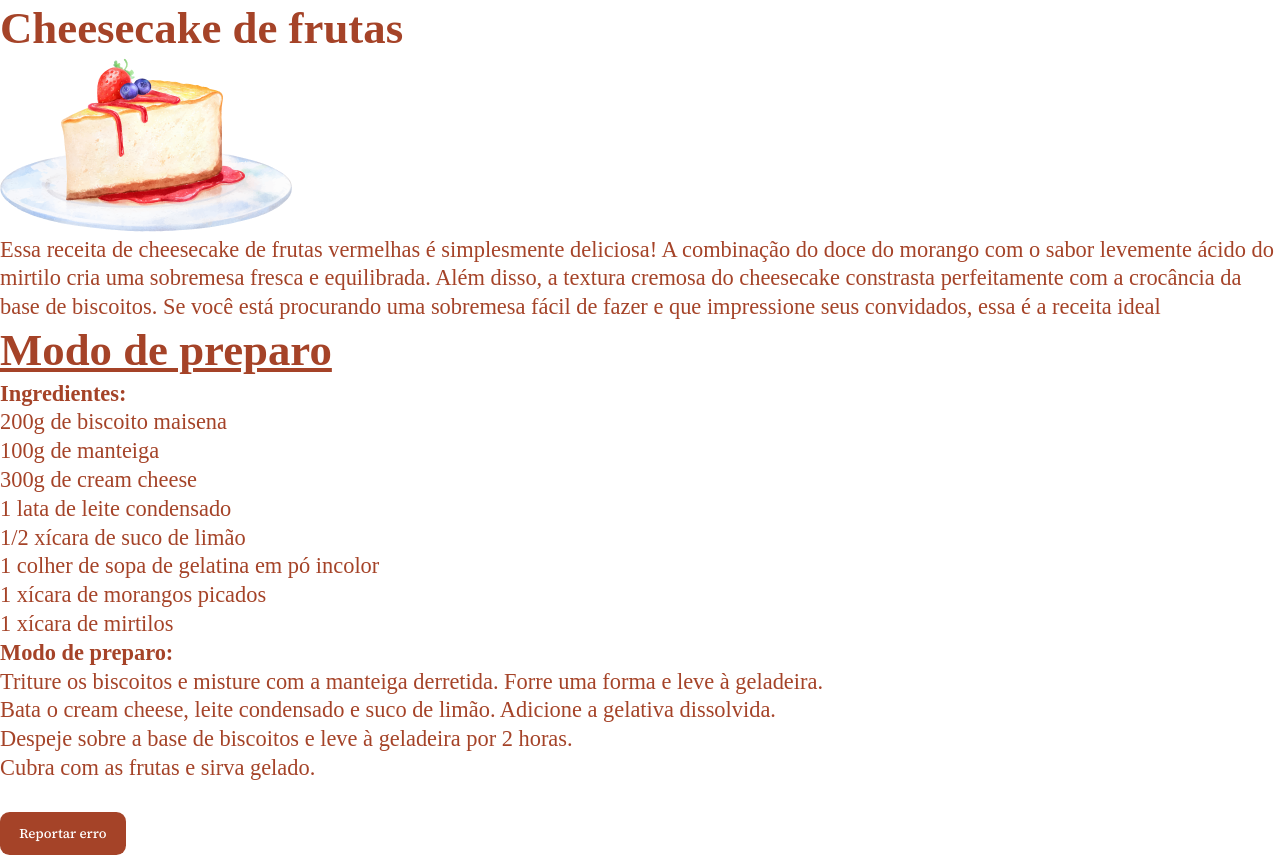
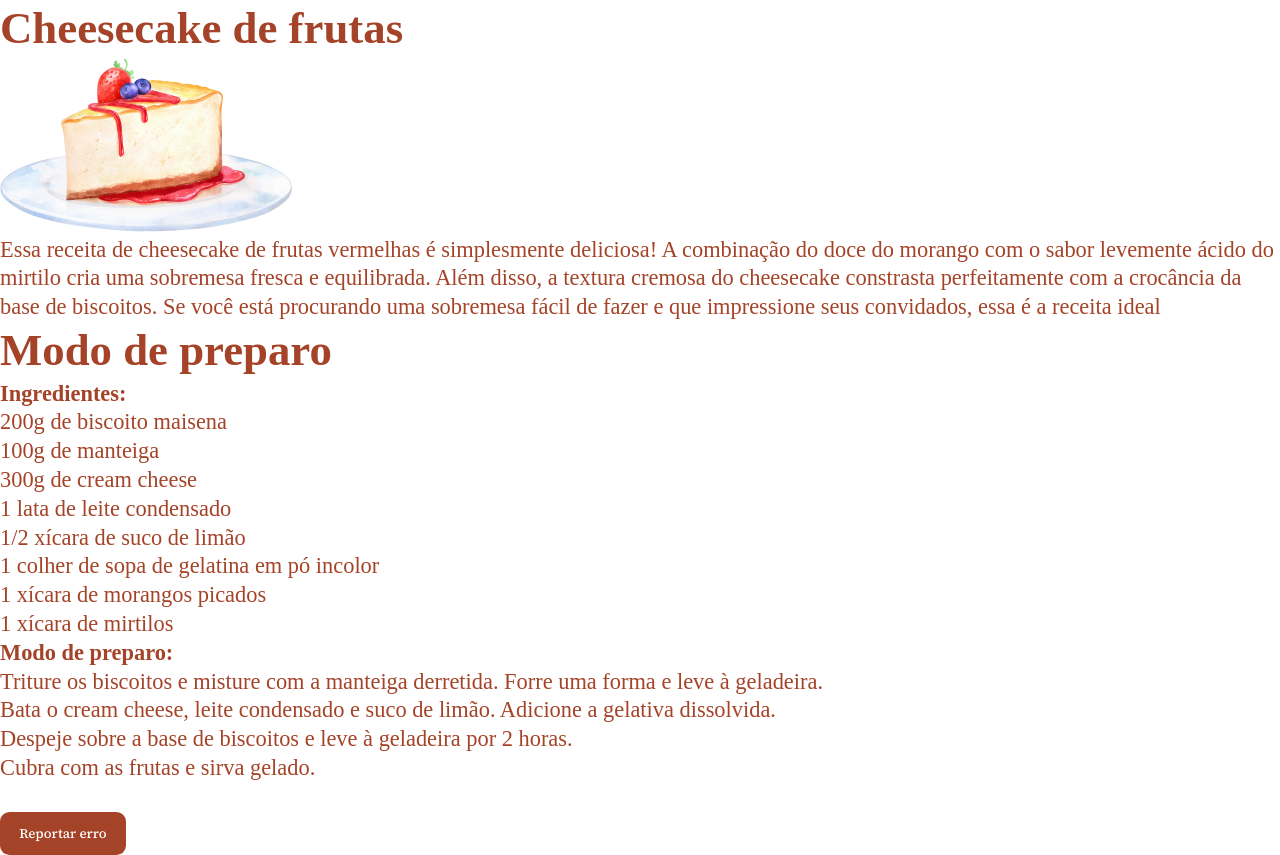
Before and after one commit to isabellamiirandam/cheesecake, a plain HTML site: page index.html in a window 1280 px wide. Drawn offline with Linux system fonts and the light colour scheme.

Commit message:
removendo text-decoration do h2

```diff
--- a/style.css
+++ b/style.css
@@ -35,10 +35,6 @@ h2 {
   line-height: 3.6rem;
 }
 
-h2 {
-  text-decoration: underline;
-}
-
 p,
 li,
 strong {
```
